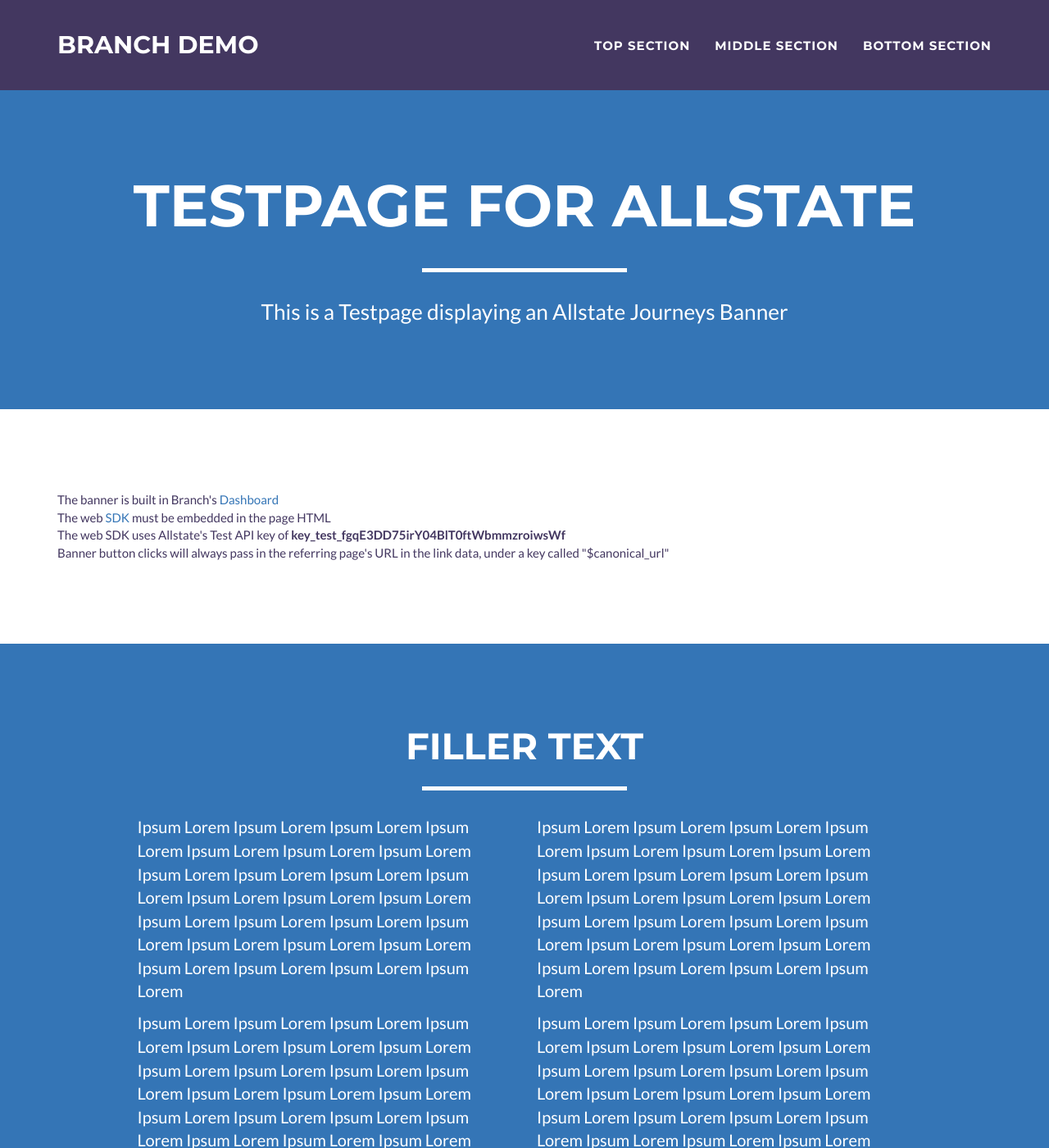
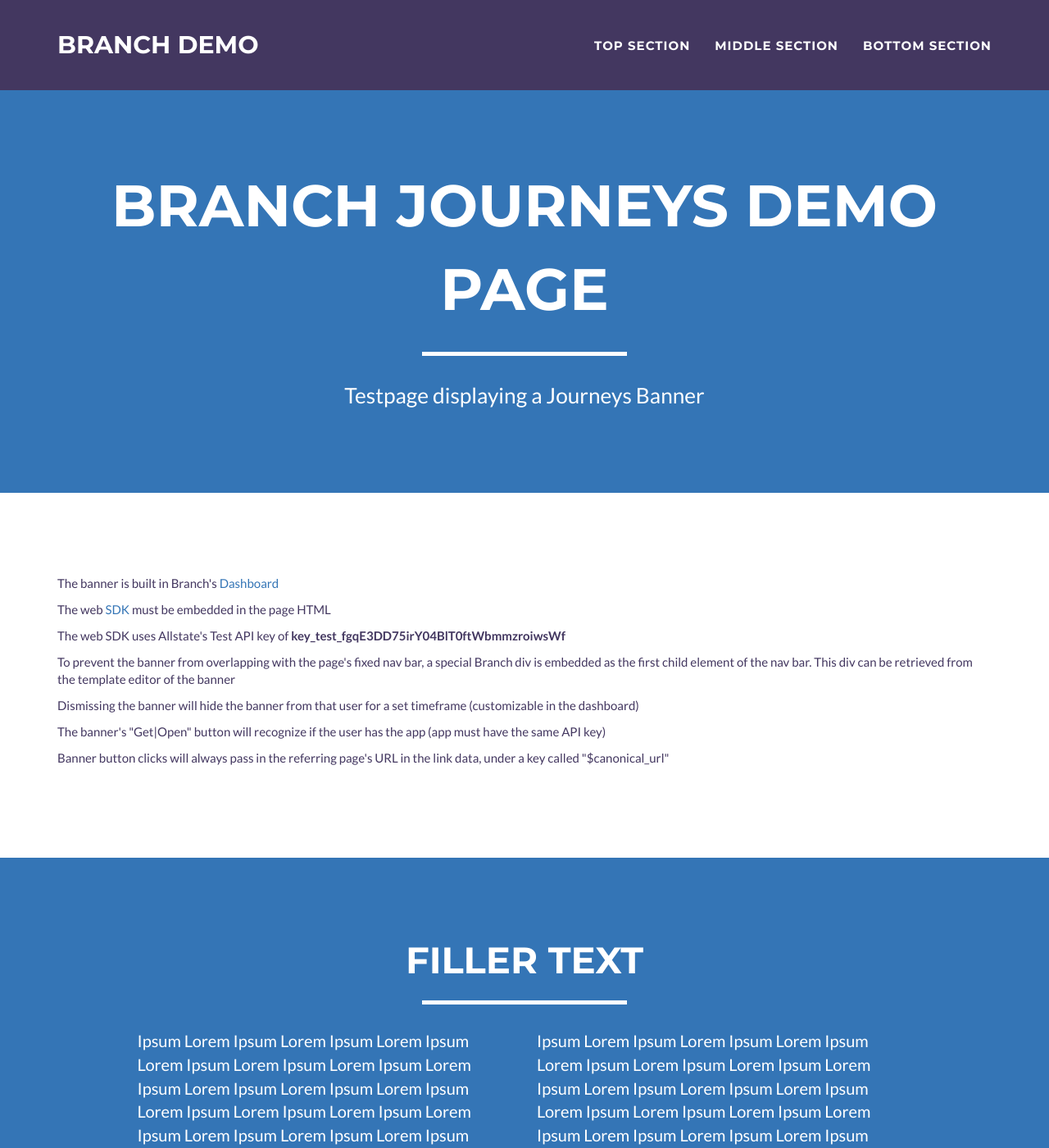
Before and after one commit to MikeKwon36/MikeKwon36.github.io, a Jekyll site: the page allstate_testpage.html, which Jekyll copies as it is, in a window 1280 px wide and 1400 px high. Shown: the whole window at 82% size. Built offline with Jekyll 4.4.1, drawn with Linux system fonts in a browser that asks for light colours.

Commit message:
allstate dummy page

```diff
--- a/allstate_testpage.html
+++ b/allstate_testpage.html
@@ -83,9 +83,9 @@
             <div class="row">
                 <div class="col-lg-12">
                     <div class="intro-text">
-                        <span class="name">Testpage for Allstate</span>
+                        <span class="name">Branch Journeys Demo Page</span>
                         <hr class="star-light">
-                        <span class="skills">This is a Testpage displaying an Allstate Journeys Banner</span>
+                        <span class="skills">Testpage displaying a Journeys Banner</span>
                     </div>
                 </div>
             </div>
@@ -99,10 +99,13 @@
             <div class="row">
                 <div class="col-lg-12">
                     <div class="intro-text">
-                        <div class="name">The banner is built in Branch's <a href="https://dashboard.branch.io/web/journeys">Dashboard</a></div>
-                        <div class="skills">The web <a href="https://github.com/BranchMetrics/web-branch-deep-linking">SDK</a> must be embedded in the page HTML</div>
-                        <div class="skills">The web SDK uses Allstate's Test API key of <strong>key_test_fgqE3DD75irY04BlT0ftWbmmzroiwsWf</strong></div>
-                        <div class="skills">Banner button clicks will always pass in the referring page's URL in the link data, under a key called "$canonical_url"</div>
+                        <div class="name">The banner is built in Branch's <a href="https://dashboard.branch.io/web/journeys">Dashboard</a><p></p></div>
+                        <div class="skills">The web <a href="https://github.com/BranchMetrics/web-branch-deep-linking">SDK</a> must be embedded in the page HTML<p></p></div>
+                        <div class="skills">The web SDK uses Allstate's Test API key of <strong>key_test_fgqE3DD75irY04BlT0ftWbmmzroiwsWf</strong><p></p></div>
+                        <div class="skills">To prevent the banner from overlapping with the page's fixed nav bar, a special Branch div is embedded as the first child element of the nav bar.  This div can be retrieved from the template editor of the banner<p></p></div>
+                        <div class="skills">Dismissing the banner will hide the banner from that user for a set timeframe (customizable in the dashboard)<p></p></div>
+                        <div class="skills">The banner's "Get|Open" button will recognize if the user has the app (app must have the same API key)<p></p></div>
+                        <div class="skills">Banner button clicks will always pass in the referring page's URL in the link data, under a key called "$canonical_url"<p></p></div>
                     </div>
                 </div>
             </div>
```
